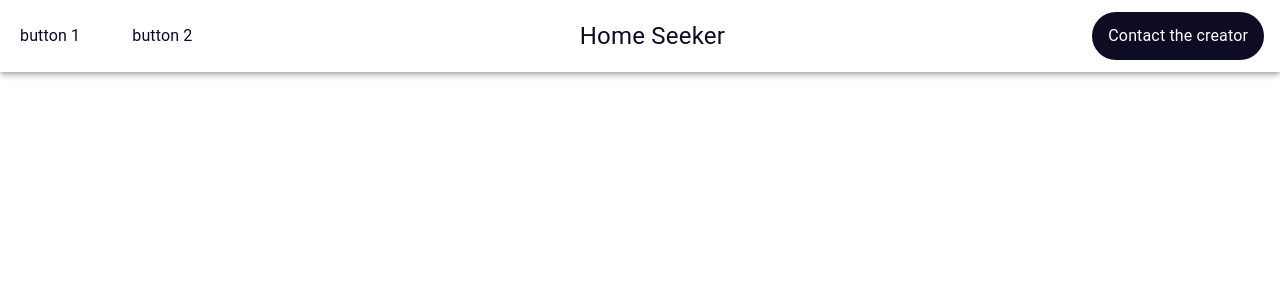
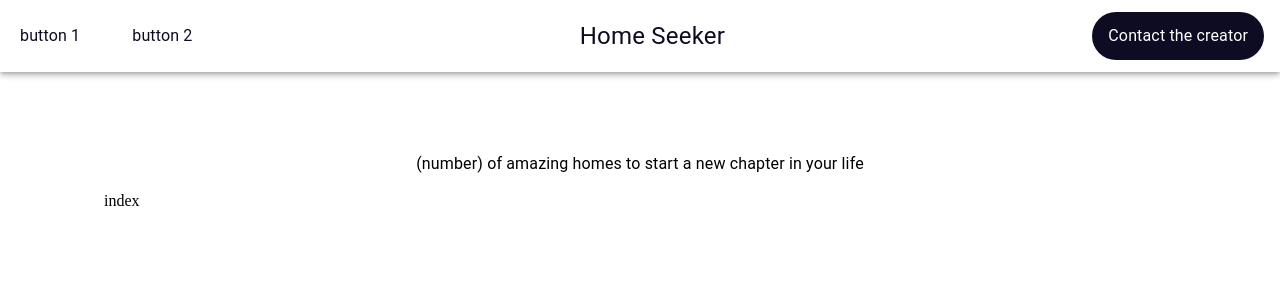
Before and after one commit to JustBecerra/Home-Seeker, a Next.js app: page / in a window 1280 px wide. Shown: the top 300 px of the page. Built offline with nearby package versions, Linux system fonts and the light colour scheme.

Commit message:
set global styles to fit new info

```diff
--- a/src/app/page.tsx
+++ b/src/app/page.tsx
@@ -1,10 +1,14 @@
-import TopBar from "@/components/TopBar";
+import { Listing } from "@/components/Listing";
+import { Title } from "@/components/Title";
+import {TopBar} from "@/components/TopBar";
 import { Box } from "@mui/material";
 
 export default function Home() {
   return (
-    <Box>
+    <Box sx={{display:'flex', flexDirection:'column', padding: '6rem', height: '100vh', gap:'1rem'}}>
       <TopBar />
+      <Title />
+      <Listing />
     </Box>
   );
 }
--- a/src/components/Listing/index.tsx
+++ b/src/components/Listing/index.tsx
@@ -0,0 +1,7 @@
+import React from 'react'
+
+export const Listing = () => {
+  return (
+    <div>index</div>
+  )
+}
--- /dev/null
+++ b/src/components/Title/index.tsx
@@ -0,0 +1,13 @@
+import { Box, Typography } from '@mui/material'
+import { red } from '@mui/material/colors'
+import React from 'react'
+
+export const Title = () => {
+  return (
+    <Box sx={{marginTop:'3rem', marginX: 'auto'}}>
+        <Typography>
+            (number) of amazing homes to start a new chapter in your life
+        </Typography>
+    </Box>
+  )
+}
--- a/src/components/TopBar/index.tsx
+++ b/src/components/TopBar/index.tsx
@@ -1,10 +1,10 @@
 import React from "react";
 import { Box, AppBar, Button, Typography } from "@mui/material";
 
-export default function TopBar() {
+export const TopBar = () => {
   return (
     <AppBar position="fixed" variant="elevation" sx={{backgroundColor: 'Primary.light', display:'flex', flexDirection:'row', justifyContent:'space-between', alignItems: 'center'}}>
-      <Box sx={{width: 'auto'}}>
+      <Box>
         <Button  variant="text" sx={{m: '0.75rem', height: '3rem'}}>
           <Typography sx={{color: 'Primary.100', textTransform: 'none'}}>button 1</Typography>
         </Button>
```
